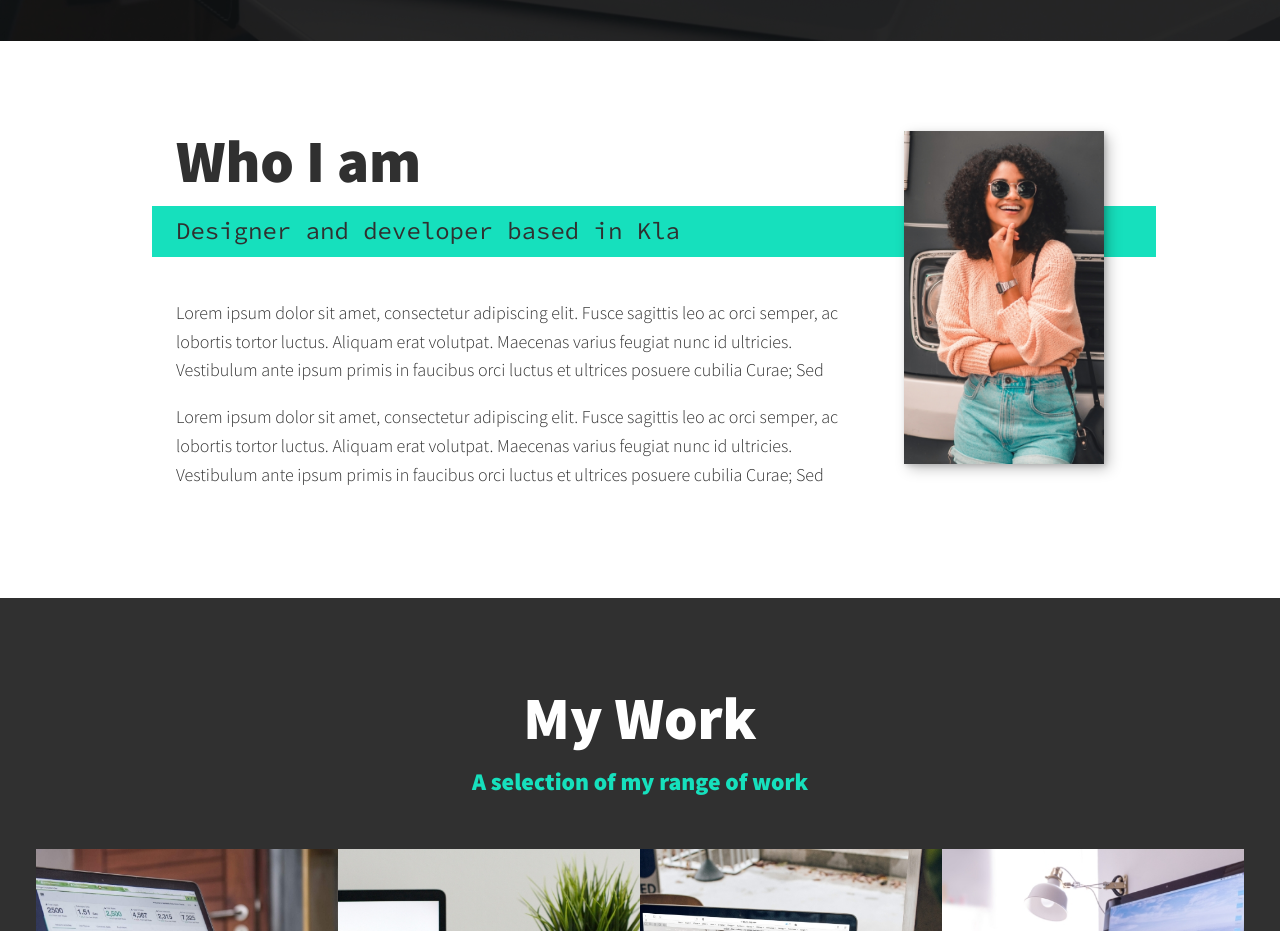
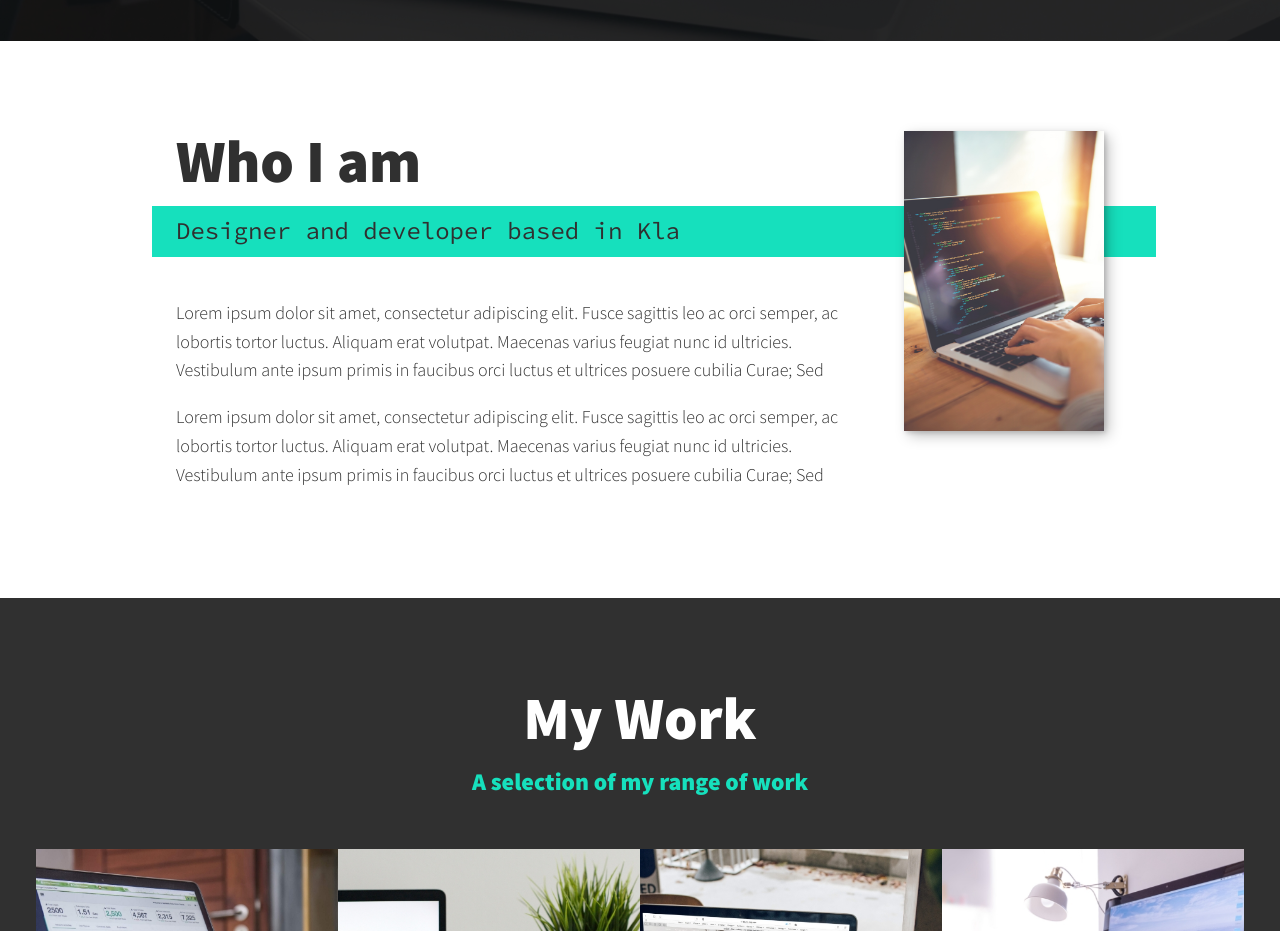
Before and after one commit to kimuliedson/portfolio, a plain HTML site: page index.html in a window 1280 px wide. Shown: the part 1040-1971 px from the top of the page. Drawn offline with nearby package versions, Linux system fonts and the light colour scheme.

Commit message:
about-img-update

```diff
--- a/index.html
+++ b/index.html
@@ -76,7 +76,7 @@
                <p>Lorem ipsum dolor sit amet, consectetur adipiscing elit. Fusce sagittis leo ac orci semper, ac lobortis tortor luctus. Aliquam erat volutpat. Maecenas varius feugiat nunc id ultricies. Vestibulum ante ipsum primis in faucibus orci luctus et ultrices posuere cubilia Curae; Sed</p>
                <p>Lorem ipsum dolor sit amet, consectetur adipiscing elit. Fusce sagittis leo ac orci semper, ac lobortis tortor luctus. Aliquam erat volutpat. Maecenas varius feugiat nunc id ultricies. Vestibulum ante ipsum primis in faucibus orci luctus et ultrices posuere cubilia Curae; Sed</p>
            </div>
-           <img src="img/dev-jane-02.jpg" alt="dev jane on a bus" class="about-me__img">
+           <img src="img/code.jpg" alt="dev jane on a bus" class="about-me__img">
        </section>
 
        <!--My work-->
```
